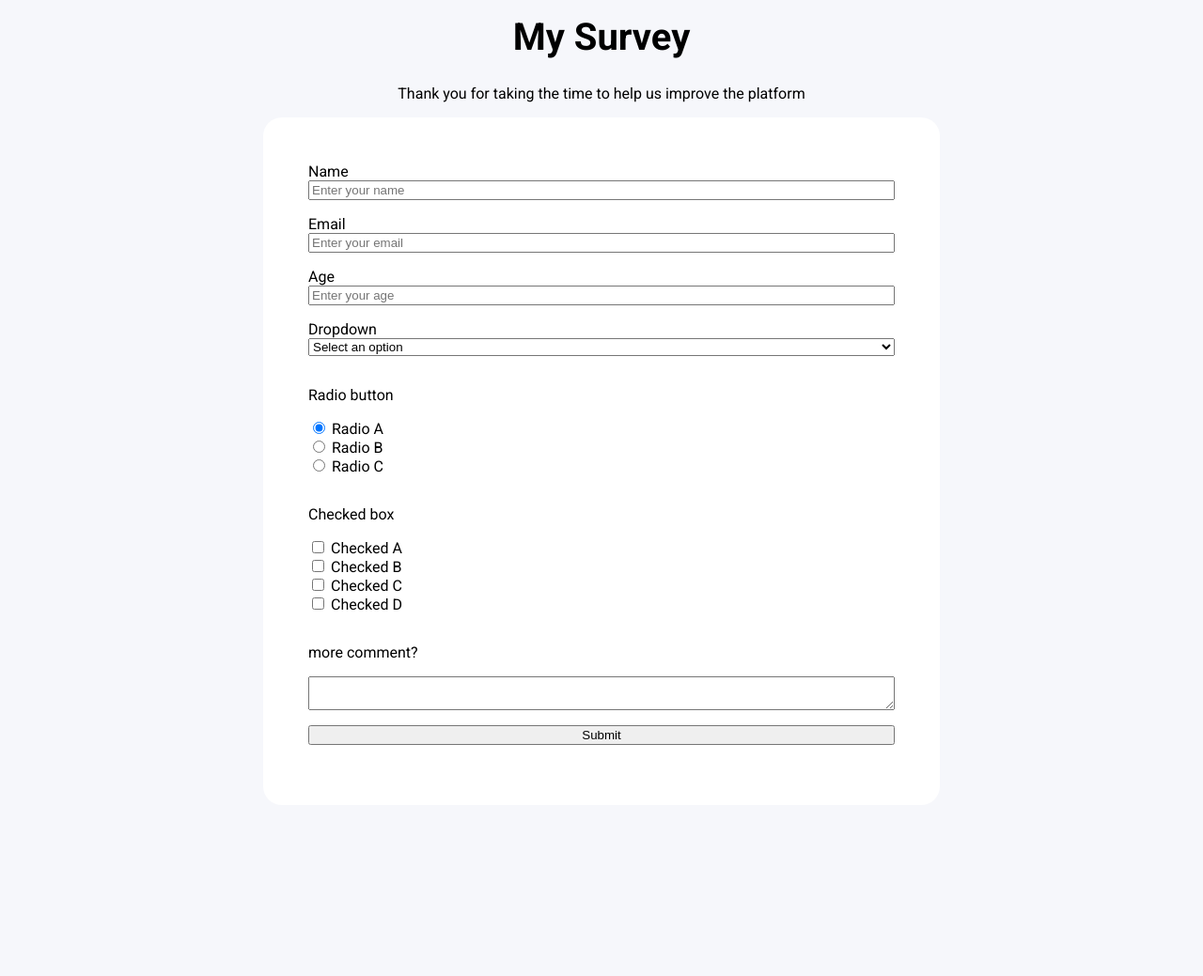
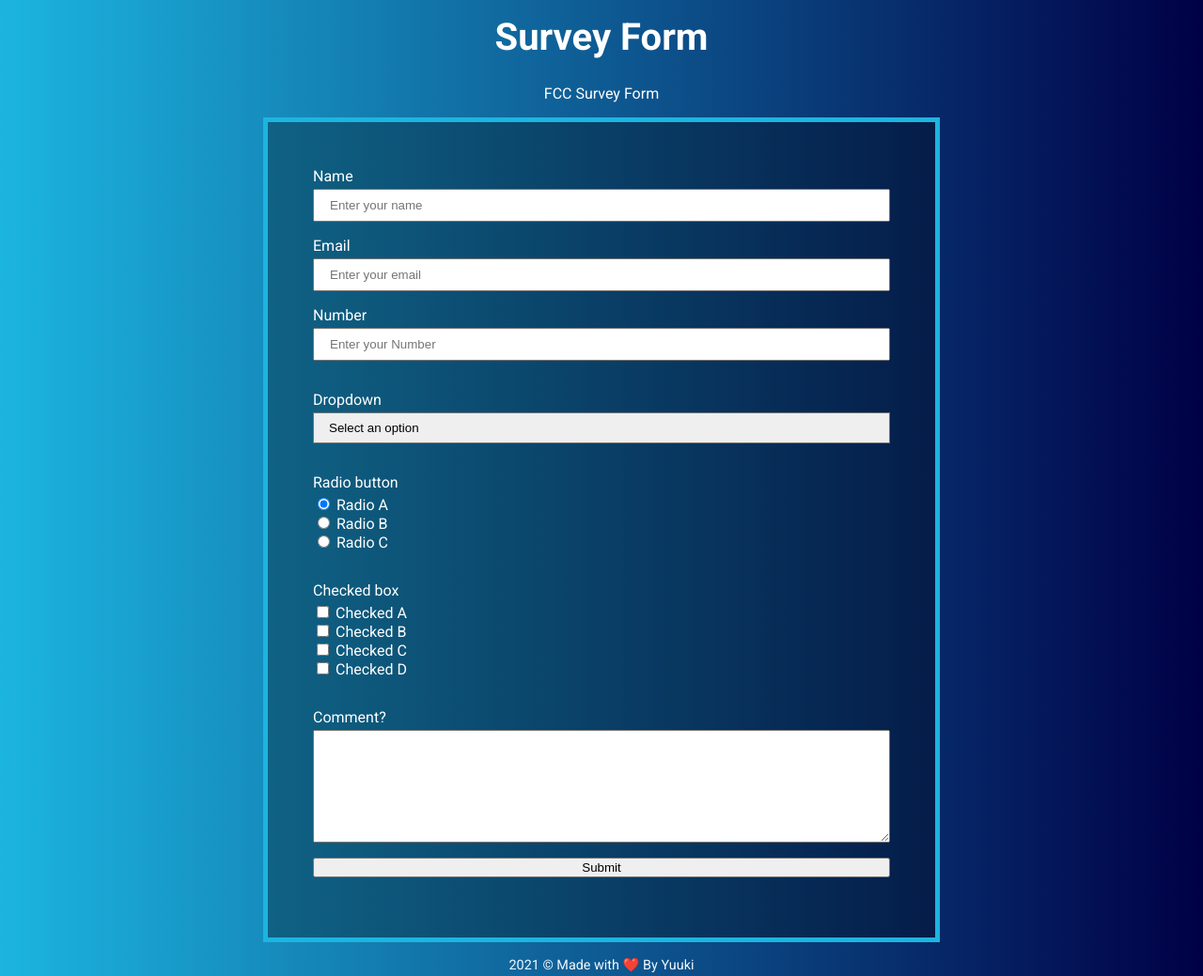
Before and after one commit to dakir08/fcc-showcase, a website built with Parcel: page survey-form/index.html in a window 1280 px wide. Shown: the top 1039 px of the page at 94% size. Before the commit the page ends 865 px from the top, so only its background shows below. Built offline with nearby package versions, Linux system fonts and the light colour scheme.

Commit message:
finish survey form (1 hour)

```diff
--- a/survey-form/css/style.css
+++ b/survey-form/css/style.css
@@ -1,6 +1,8 @@
 :root {
   --font: "Roboto", sans-serif;
   --font-size: 16px;
+  --primary-color: #000046;
+  --secondary-color: #1cb5e0;
 }
 
 * {
@@ -12,26 +14,41 @@ html {
 }
 
 body {
-  background-color: #f6f7fb;
   font-family: var(--font);
+  background: var(--primary-color); /* fallback for old browsers */
+  background: -webkit-linear-gradient(
+    to right,
+    var(--secondary-color),
+    var(--primary-color)
+  ); /* Chrome 10-25, Safari 5.1-6 */
+  background: linear-gradient(
+    to right,
+    var(--secondary-color),
+    var(--primary-color)
+  ); /* W3C, IE 10+/ Edge, Firefox 16+, Chrome 26+, Opera 12+, Safari 7+ */
 }
 
 #title {
   text-align: center;
   margin-top: 1rem;
   font-size: 2.5rem;
+  color: #ffffff;
+  text-transform: capitalize;
 }
 
 #description {
   text-align: center;
+  color: #ffffff;
+  text-transform: capitalize;
 }
 
 #survey-form {
   margin: auto;
   max-width: 720px;
-  background-color: white;
+  background-color: rgba(0, 0, 0, 0.3);
   padding: 3rem;
-  border-radius: 20px;
+  border: 5px solid var(--secondary-color);
+  color: white;
 }
 
 .form-control {
@@ -39,3 +56,52 @@ body {
   flex-direction: column;
   margin-bottom: 1rem;
 }
+.form-label {
+  margin-bottom: 0.25rem;
+}
+
+input[type="text"] {
+  padding: 0.5rem 1rem;
+  transition: 0.3s all ease;
+}
+
+input[type="text"]:focus {
+  outline: 2px solid var(--secondary-color);
+}
+
+.copyright {
+  text-align: center;
+  margin: 1rem 0;
+  font-size: 0.9rem;
+  color: aliceblue;
+}
+
+select {
+  padding: 0.5rem 1rem;
+  transition: 0.3s all ease;
+  appearance: none;
+}
+
+select:hover {
+  outline: 2px solid var(--secondary-color);
+  cursor: pointer;
+}
+
+select:focus {
+  outline: none;
+}
+
+option {
+  padding: 10rem 1rem;
+}
+
+textarea {
+  min-height: 120px;
+  width: 100%;
+  padding: 0.625rem;
+  resize: vertical;
+}
+
+textarea:focus {
+  outline: 2px solid var(--secondary-color);
+}
--- a/survey-form/index.html
+++ b/survey-form/index.html
@@ -13,28 +13,28 @@
     <link rel="stylesheet" href="css/style.css" />
   </head>
   <body>
-    <h1 id="title">My Survey</h1>
-    <p id="description">
-      Thank you for taking the time to help us improve the platform
-    </p>
+    <h1 id="title">Survey form</h1>
+    <p id="description">FCC Survey form</p>
     <form id="survey-form">
       <div class="form-control">
-        <label id="name-label">Name</label>
-        <input placeholder="Enter your name" id="name" required />
+        <label id="name-label" class="form-label" for="name">Name</label>
+        <input placeholder="Enter your name" id="name" required type="text" />
       </div>
       <div class="form-control">
-        <label id="email-label">Email</label>
+        <label id="email-label" class="form-label" for="email">Email</label>
         <input
           placeholder="Enter your email"
+          type="text"
           id="email"
           type="email"
           required
         />
       </div>
       <div class="form-control">
-        <label id="number-label">Age</label>
+        <label id="number-label" class="form-label" for="number">Number</label>
         <input
-          placeholder="Enter your age"
+          placeholder="Enter your Number"
+          type="text"
           id="number"
           type="number"
           min="0"
@@ -42,7 +42,7 @@
         />
       </div>
       <div class="form-control">
-        <label>Dropdown</label>
+        <p class="form-label">Dropdown</p>
         <select id="dropdown">
           <option disabled selected value>Select an option</option>
           <option value="a">a</option>
@@ -51,7 +51,7 @@
         </select>
       </div>
       <div class="form-control">
-        <p>Radio button</p>
+        <p class="form-label">Radio button</p>
         <label>
           <input value="radioa" type="radio" name="radio" checked />
           Radio A
@@ -66,7 +66,7 @@
         </label>
       </div>
       <div class="form-control">
-        <p>Checked box</p>
+        <p class="form-label">Checked box</p>
         <label>
           <input value="checkeda" type="checkbox" />
           Checked A
@@ -85,7 +85,7 @@
         </label>
       </div>
       <div class="form-control">
-        <p>more comment?</p>
+        <p class="form-label">Comment?</p>
         <textarea></textarea>
       </div>
       <div class="form-control">
@@ -93,6 +93,7 @@
       </div>
     </form>
 
+    <p class="copyright">2021 © Made with ❤️ By Yuuki</p>
     <script src="./index.js"></script>
     <script src="https://cdn.freecodecamp.org/testable-projects-fcc/v1/bundle.js"></script>
   </body>
```
